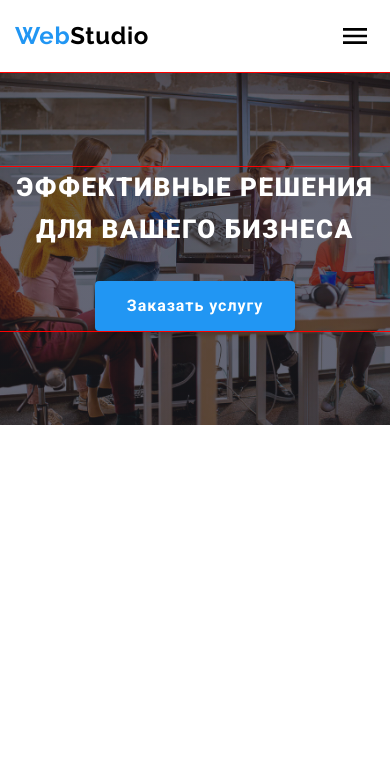
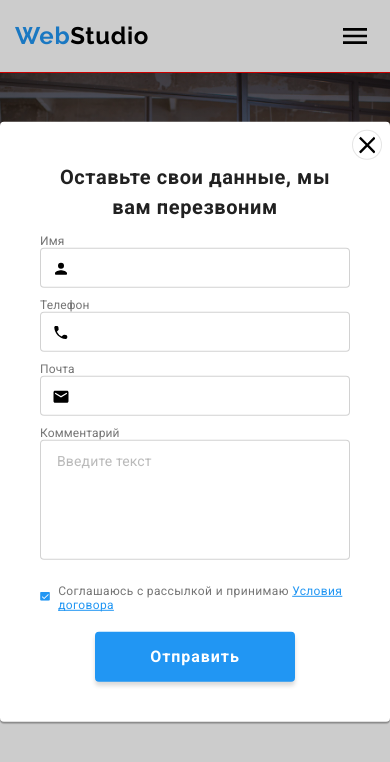
Before and after one commit to Nezvinskyi/goit-markup-hw-08, a plain HTML site: page index.html in a window 390 px wide. Both pictures are taken after a click on the button "Заказать услугу". Drawn offline with nearby package versions, Linux system fonts and the light colour scheme.

Commit message:
Adds adaptivity to modal window

```diff
--- a/index.html
+++ b/index.html
@@ -529,7 +529,7 @@
     </footer> -->
 
 <!-- MODAL WINDOW -->
-    <!-- <div class="backdrop is-hidden" data-modal>
+    <div class="backdrop is-hidden" data-modal>
       <div class="modal">
         <button type="button" class="close-btn" data-modal-close>
           <svg width="18" height="18">
@@ -589,7 +589,7 @@
           </form>
       </div>
     </div>
-    </div> -->
+    </div>
     <script src="./js/modal.js"></script>
     <script src="./js/menu.js"></script>
   </body>
--- a/sass/components/_checkbox.scss
+++ b/sass/components/_checkbox.scss
@@ -5,13 +5,18 @@
 }
 .checkbox-label {
   display: flex;
-  justify-content: space-around;
+  justify-content: center;
   align-items: center;
   font-weight: 400;
   font-size: 14px;
   line-height: 1.71;
   letter-spacing: 0.03em;
   color: $add-text-color;
+
+  @media screen and (max-width: 1199px) {
+    font-size: 12px;
+    line-height: 1.167;
+  }
 
   a {
     color: $accent-color;
@@ -21,7 +26,6 @@
 }
 
 .checkbox-custom-box {
-  display: inline-flex;
   width: 1em;
   height: 1em;
   background-image: url(../images/icon-check-off.svg);
@@ -29,6 +33,7 @@
   background-size: contain;
   background-repeat: no-repeat;
   cursor: pointer;
+  margin-right: 8px;
 
   .checkbox-input:checked + & {
     background-image: url(../images/icon-check-on.svg);
@@ -43,7 +48,3 @@
     border-radius: 4px;
   }
 }
-
-.checkbox-text {
-  display: inline-flex;
-}
--- a/sass/components/_modal-form.scss
+++ b/sass/components/_modal-form.scss
@@ -1,7 +1,7 @@
 .form {
-  max-width: 448px;
+  // max-width: 448px;
   margin: 0 auto;
-  padding: 40px 0;
+  padding: 40px;
   outline: none;
 
   &-item {
@@ -11,10 +11,9 @@
   &-label {
     display: block;
     font-size: 12px;
-    line-height: 1.67;
+    line-height: 1.167;
     letter-spacing: 0.01em;
     color: $add-text-color;
-    transition: fill 250ms cubic-bezier(0.4, 0, 0.2, 1);
   }
 
   &-field-wrapper {
@@ -37,6 +36,7 @@
 
     &:focus {
       border: 1px solid $accent-color;
+      transition: border 250ms cubic-bezier(0.4, 0, 0.2, 1);
     }
     &::placeholder {
       font-weight: 400;
@@ -53,6 +53,7 @@
   top: 50%;
   left: 12px;
   transform: translateY(-50%);
+  transition: fill 250ms cubic-bezier(0.4, 0, 0.2, 1);
 
   .form-input:focus + & {
     fill: $accent-color;
--- a/sass/components/_modal.scss
+++ b/sass/components/_modal.scss
@@ -22,8 +22,7 @@
   left: 50%;
   transform: translate(-50%, -50%) scale(1);
 
-  width: 528px;
-  height: 581px;
+  width: 100%;
   background-color: #fff;
   box-shadow: 0px 1px 3px rgba(0, 0, 0, 0.12), 0px 1px 1px rgba(0, 0, 0, 0.14),
     0px 2px 1px rgba(0, 0, 0, 0.2);
@@ -35,3 +34,15 @@
     transform: translate(-50%, -50%) scale(1.1);
   }
 }
+
+@media screen and (min-width: 768px) {
+  .modal {
+    width: 450px;
+  }
+}
+
+@media screen and (min-width: 1200px) {
+  .modal {
+    width: 528px;
+  }
+}
--- a/sass/components/_title.scss
+++ b/sass/components/_title.scss
@@ -14,6 +14,12 @@
   text-align: center;
   margin-bottom: 12px;
   @include font(700, 20px, 1.15, 0.03em);
+}
+
+@media screen and (max-width: 1199px) {
+  .form-title {
+    @include font(700, 20px, 1.5, 0.03em);
+  }
 }
 
 .hero-title {
```
Also changed, not shown: css/main.css, css/main.min.css, css/portfolio.css, css/portfolio.min.css, 4 other files.
